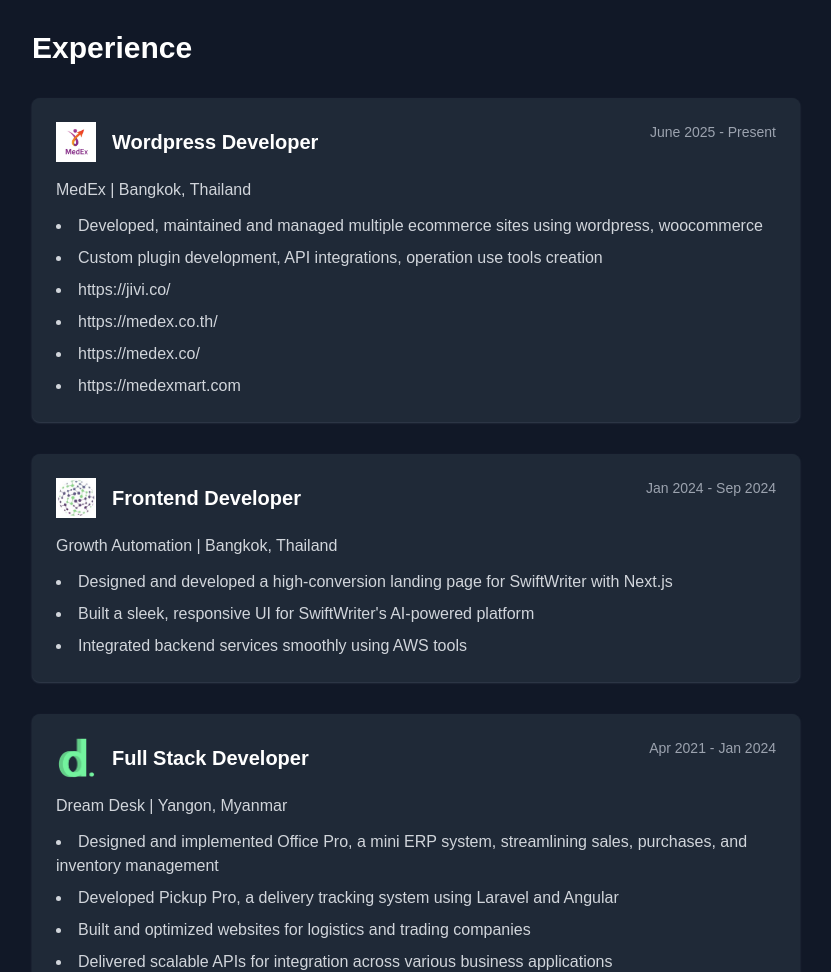
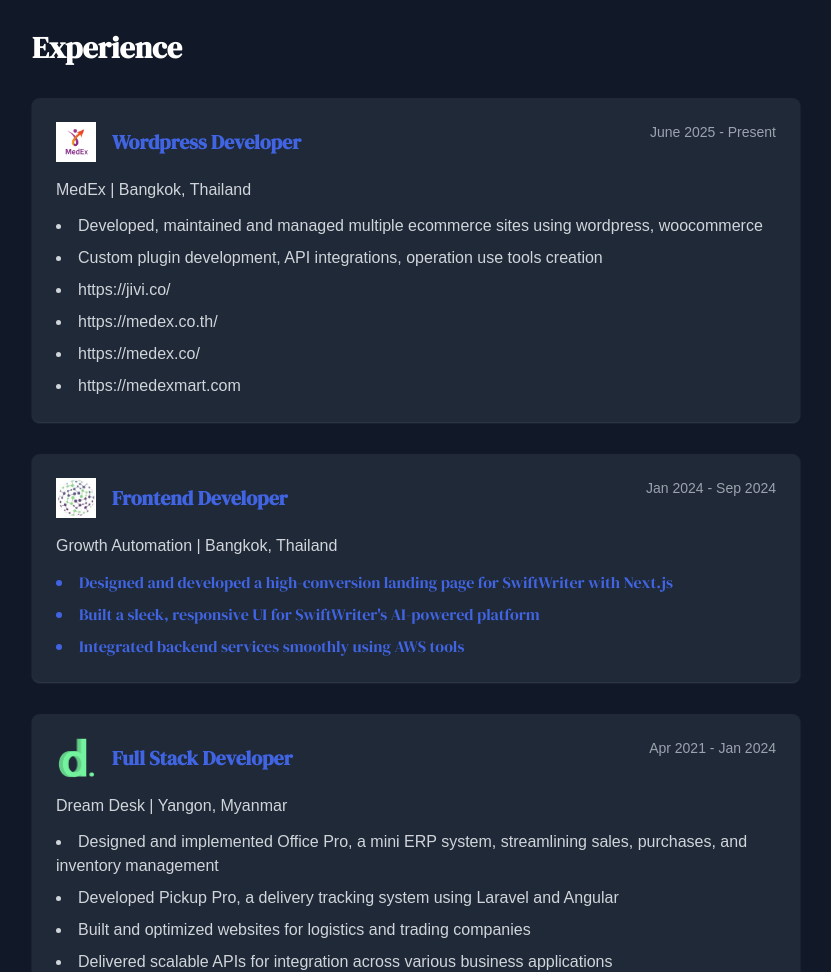
Before and after one commit to PyaePhyoeAungppa/ppa, a plain HTML site: page index.html in a window 1280 px wide. Shown: the part 2100-3072 px from the top of the page, without its empty margins (224-1055 px from the left). Drawn offline with nearby package versions, Linux system fonts and the light colour scheme.

Commit message:
Update index.html

```diff
--- a/index.html
+++ b/index.html
@@ -492,7 +492,7 @@
       <div class="container mx-auto px-4">
         <div class="max-w-3xl mx-auto">
           <h2
-            class="text-3xl font-bold text-gray-800 dark:text-white mb-8 transition-colors"
+            class="text-mainColour font-serifDisplay text-3xl font-bold text-gray-800 dark:text-white mb-8 transition-colors"
           >
             Experience
           </h2>
@@ -509,7 +509,7 @@
                     class="h-10 w-10 object-contain"
                   />
                   <h3
-                    class="text-xl font-semibold text-gray-800 dark:text-white transition-colors"
+                    class="text-mainColour font-serifDisplay text-xl font-semibold"
                   >
                     Wordpress Developer
                   </h3>
@@ -570,7 +570,7 @@
                     class="h-10 w-10 object-contain"
                   />
                   <h3
-                    class="text-xl font-semibold text-gray-800 dark:text-white transition-colors"
+                    class="text-xl font-semibold text-mainColour font-serifDisplay transition-colors"
                   >
                     Frontend Developer
                   </h3>
@@ -586,7 +586,7 @@
                 Growth Automation | Bangkok, Thailand
               </h4>
               <ul
-                class="list-disc list-inside text-gray-600 dark:text-gray-300 space-y-2 transition-colors"
+                class="list-disc list-inside text-mainColour font-serifDisplay space-y-2 transition-colors"
               >
                 <li>
                   Designed and developed a high-conversion landing page for
@@ -612,7 +612,7 @@
                     class="h-10 w-10 object-contain"
                   />
                   <h3
-                    class="text-xl font-semibold text-gray-800 dark:text-white transition-colors"
+                    class="text-xl font-semibold text-mainColour font-serifDisplay transition-colors"
                   >
                     Full Stack Developer
                   </h3>
```
